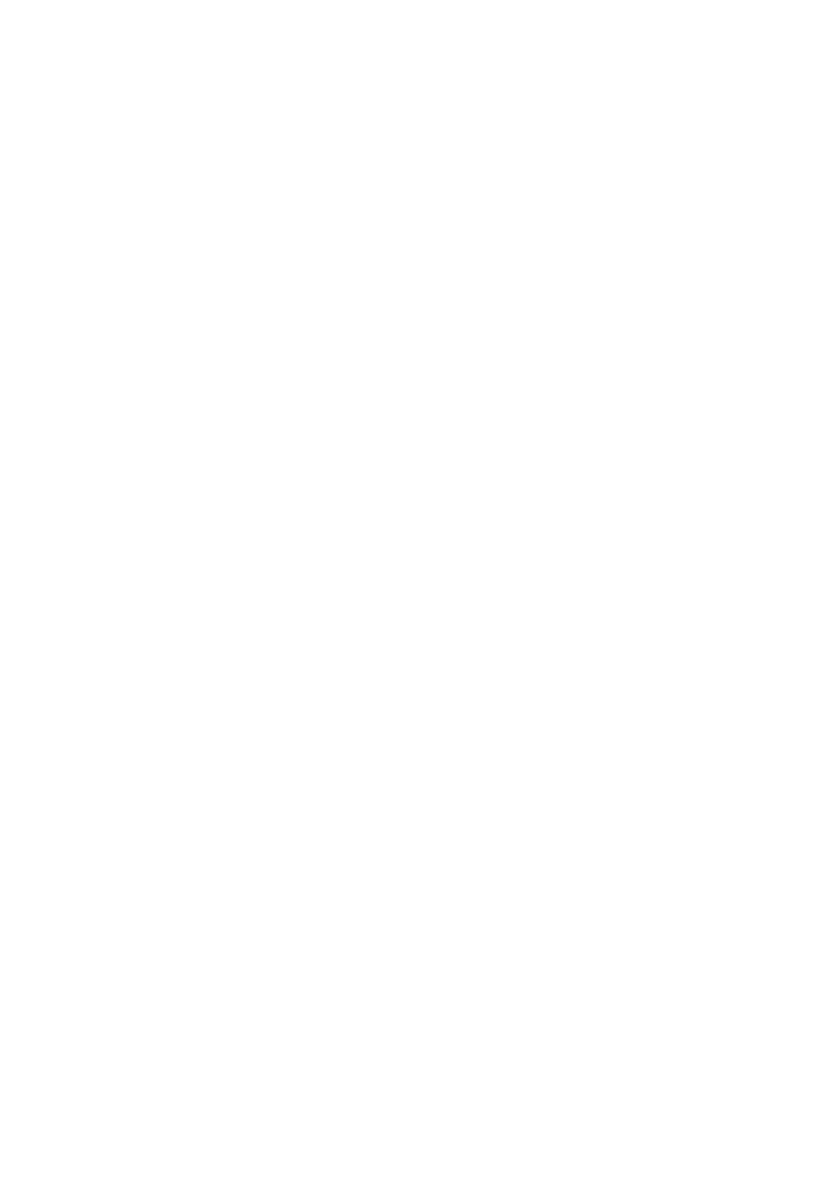
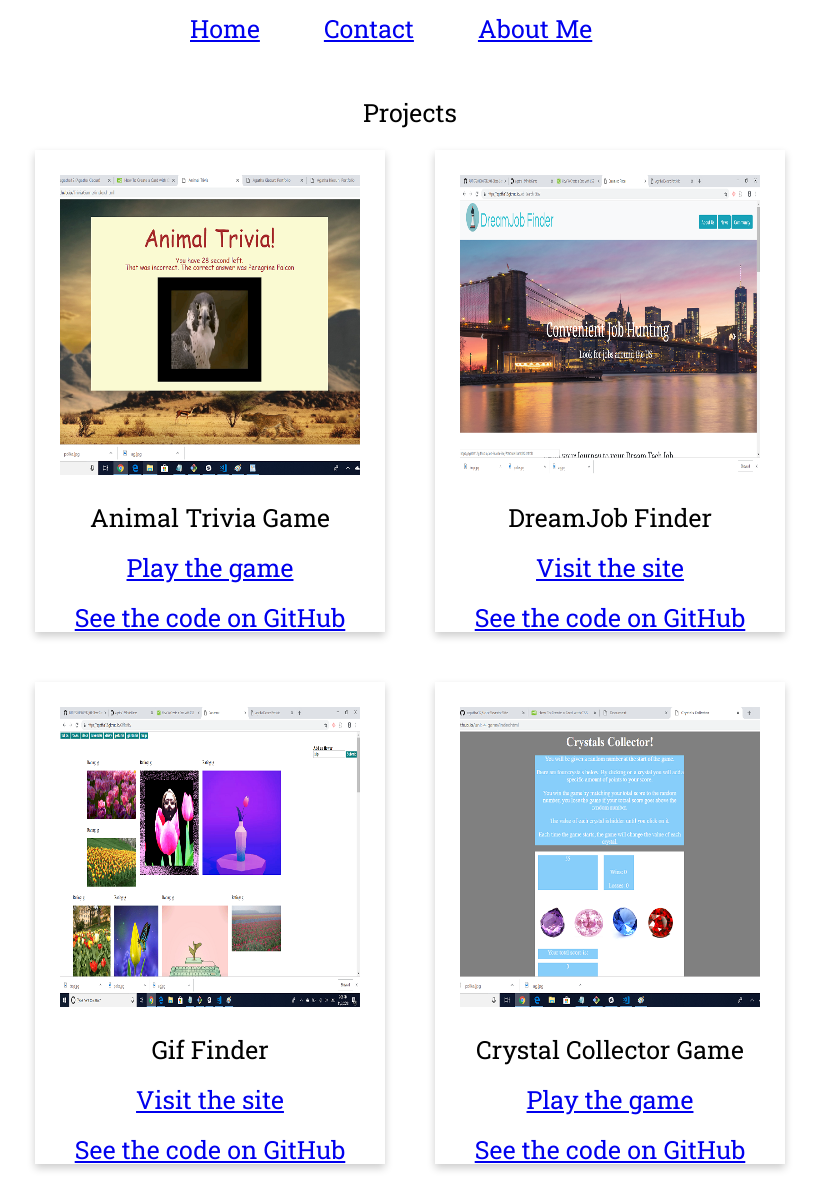
Before and after one commit to agatha12/Portfolio, a plain HTML site: page potfolio.html in a window 1280 px wide. Shown: the whole page, without its empty margins (230-1049 px from the left). Before the commit the page ends 800 px from the top, so only its background shows below. Drawn offline with Linux system fonts and the light colour scheme.

Commit message:
basic skeleton

```diff
--- a/assets/css/style.css
+++ b/assets/css/style.css
@@ -1,4 +1,5 @@
-body {
+/* home page */
+#home {
     background-image: url(../images/mountains1.png);
     height: 100%;
 
@@ -25,9 +26,81 @@ body {
     margin-bottom: 100px;
     opacity: 1.0;
 }
-a {
+.homelink {
     color: white;
     font-size: 20px;
     margin: 20px;
     font-weight: bold;
 }
+/* about me */
+#about{
+    /* background-image: url(../images/polka.jpg) */
+}
+#agpic {
+    margin: 50px;
+    float: left;
+}
+#aboutcontent {
+    margin: 0 auto;
+    font-family: 'Roboto Slab', serif;
+    font-size: 25px;
+    width: 1000px;
+    background-color: white;
+    margin-top: 50px;
+}
+#nav{
+    margin: 0 auto;
+    width: 500px;
+    background-color: white;
+}
+.aboutlink{
+    margin: 30px;
+    font-family: 'Roboto Slab', serif;
+    font-size: 25px;
+}
+#header {
+    background-color: white;
+    height: 50px;
+}
+/* portfolio */
+.card {
+    width: 350px;
+    box-shadow: 0 4px 8px 0 rgba(0,0,0,0.2);
+    transition: 0.3s;
+    margin: 25px;
+    float: left;
+}
+.card:hover {
+    box-shadow: 0 8px 16px 0 rgba(0,0,0,0.2);
+}
+.container {
+    padding: 2px 16px;
+}
+.cardimg{
+    height: 300px;
+    width: 300px;
+    margin: 25px;
+}
+#portfoliocontent {
+    margin: 0 auto;
+    font-family: 'Roboto Slab', serif;
+    font-size: 25px;
+    width: 800px;
+    background-color: white;
+    margin-top: 50px;
+    text-align:center;
+}
+/* contact */
+#contactcontent {
+    margin: 0 auto;
+    font-family: 'Roboto Slab', serif;
+    font-size: 25px;
+    width: 800px;
+    background-color: white;
+    margin-top: 50px;
+    text-align:center;
+}
+#contactinfo {
+    font-size: 35px;
+    margin: 30px;
+}
--- a/potfolio.html
+++ b/potfolio.html
@@ -0,0 +1,60 @@
+<!DOCTYPE html>
+<html lang="en">
+<head>
+    <meta charset="UTF-8">
+    <meta name="viewport" content="width=device-width, initial-scale=1.0">
+    <meta http-equiv="X-UA-Compatible" content="ie=edge">
+    <title>Agatha Kiecun: Portfolio</title>
+    <link rel="stylesheet" href="assets/css/reset.css">
+    <link rel="stylesheet" href="assets/css/style.css">
+    <link href="https://fonts.googleapis.com/css?family=Roboto+Slab" rel="stylesheet">
+</head>
+<body id="portfolio">
+        <section id="header">
+                <div id="nav">
+                    <br>
+                        <a class="aboutlink" href="https://agatha12.github.io/Portfolio/index.html">Home</a>
+                        <a class="aboutlink" href="https://agatha12.github.io/Portfolio/contact.html">Contact</a>
+                        <a class="aboutlink" href="https://agatha12.github.io/Portfolio/about.html">About Me</a>
+                </div>
+            </section>
+    <section id="portfoliocontent">
+        <h1 id="portfoliotitle">Projects</h1>
+        <!-- project title, link to github code, link to working project -->
+        <div class="card">
+                <img class="cardimg" src="assets/images/trivia.png">
+                <div class="container">
+                  <h4><b>Animal Trivia Game</b></h4><br>
+                  <a class="cardlinks" href="https://agatha12.github.io/TriviaGame/index.html">Play the game</a><br><br>
+                  <a class="cardlinks" href="https://github.com/agatha12/TriviaGame">See the code on GitHub</a>
+                </div>
+              </div>
+              <div class="card">
+                    <img class="cardimg" src="assets/images/dreamjob.png">
+                    <div class="container">
+                      <h4><b>DreamJob Finder</b></h4><br>
+                      <a class="cardlinks" href="https://agatha12.github.io/Job-Search-Site/">Visit the site</a><br><br>
+                      <a class="cardlinks" href="https://github.com/agatha12/Job-Search-Site">See the code on GitHub</a>
+                    </div>
+                  </div>
+                  <div class="card">
+                        <img class="cardimg" src="assets/images/gif.png">
+                        <div class="container">
+                          <h4><b>Gif Finder</b></h4><br>
+                          <a class="cardlinks" href="https://agatha12.github.io/GifTastic/">Visit the site</a><br><br>
+                          <a class="cardlinks" href="https://github.com/agatha12/GifTastic">See the code on GitHub</a>
+                        </div>
+                      </div>
+                      <div class="card">
+                            <img class="cardimg" src="assets/images/crystal.png">
+                            <div class="container">
+                              <h4><b>Crystal Collector Game</b></h4><br>
+                              <a class="cardlinks" href="https://agatha12.github.io/unit-4-game/index.html">Play the game</a><br><br>
+                              <a class="cardlinks" href="https://github.com/agatha12/unit-4-game">See the code on GitHub</a>
+                            </div>
+                          </div>
+    </section>
+
+
+</body>
+</html>
```
Also changed, not shown: about.html (+38 -0 lines), contact.html (+29 -0 lines), index.html (+4 -4 lines), assets/images/ag.jpg (added), assets/images/blue.png (added), assets/images/crystal.png (added), assets/images/dreamjob.png (added), assets/images/drop.jpg (added), assets/images/gif.png (added), assets/images/polka.jpg (added), assets/images/trivia.png (added).
